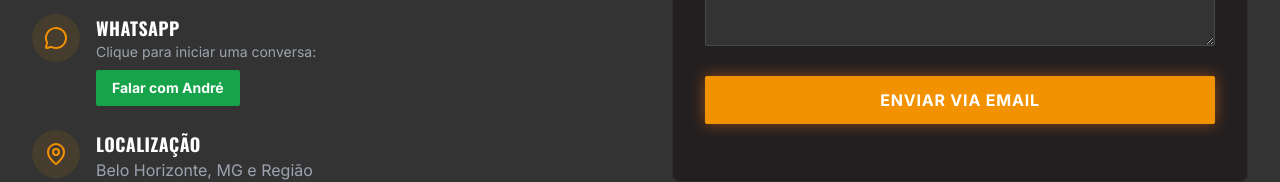
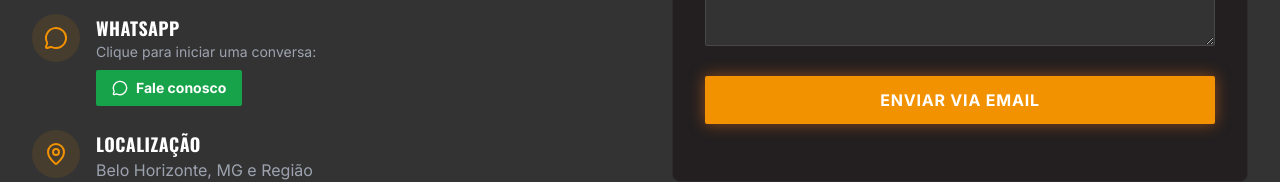
Before and after one commit to Wmelot/Arte-do-Fogo, a React (Vite) app: page / in a window 1280 px wide. Shown: the part 7503-7685 px from the top of the page. Built offline with nearby package versions, Linux system fonts and the light colour scheme.

Commit message:
Update WhatsApp button: icon + 'Fale conosco'

```diff
--- a/src/components/Contact.tsx
+++ b/src/components/Contact.tsx
@@ -69,8 +69,9 @@ const Contact = () => {
                                 <h4 className="font-heading font-bold text-lg text-white">WhatsApp</h4>
                                 <p className="text-gray-400 text-sm mb-2">Clique para iniciar uma conversa:</p>
                                 <div className="flex gap-2">
-                                    <a href="https://wa.me/5531992760646" target="_blank" rel="noreferrer" className="px-4 py-2 bg-green-600 hover:bg-green-700 text-white text-sm font-bold rounded-sm transition-colors">
-                                        Falar com André
+                                    <a href="https://wa.me/5531992760646" target="_blank" rel="noreferrer" className="px-4 py-2 bg-green-600 hover:bg-green-700 text-white text-sm font-bold rounded-sm transition-colors flex items-center gap-2">
+                                        <MessageCircle className="w-4 h-4" />
+                                        Fale conosco
                                     </a>
                                 </div>
                             </div>
```
